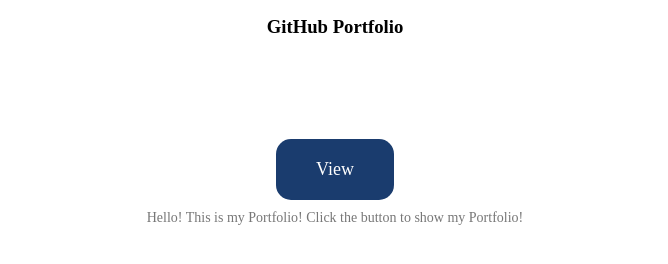
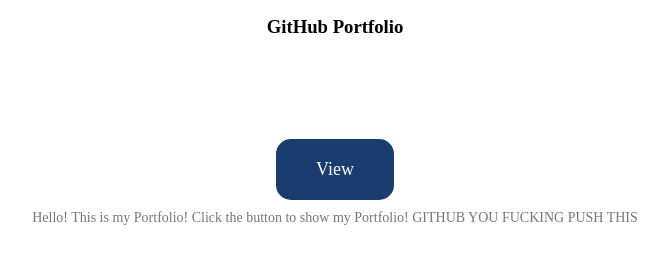
Before and after one commit to therealfuranku/gen008-github_portfolio, a plain HTML site: page index.html in a window 1280 px wide. Shown: the part 112-376 px from the top of the page, without its empty margins (305-973 px from the left). Drawn offline with Linux system fonts and the light colour scheme.

Commit message:
These files are for the assignment of GEN-008

```diff
--- a/index.html
+++ b/index.html
@@ -76,7 +76,7 @@
                 View
             </a>
             <div class="note">
-            Hello! This is my Portfolio! Click the button to show my Portfolio!
+            Hello! This is my Portfolio! Click the button to show my Portfolio! GITHUB YOU FUCKING PUSH THIS
             </div>
         </div>
     </body>
```
